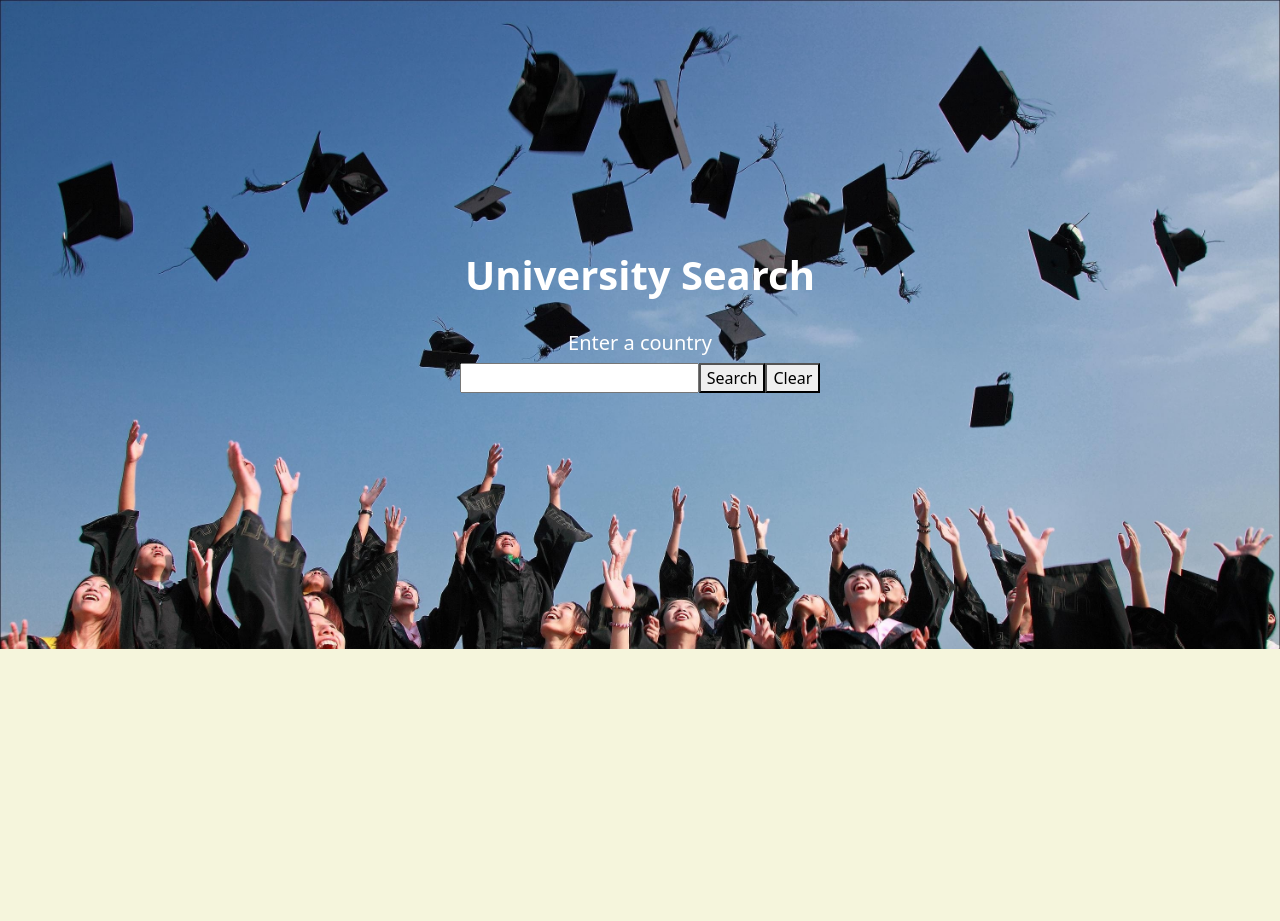
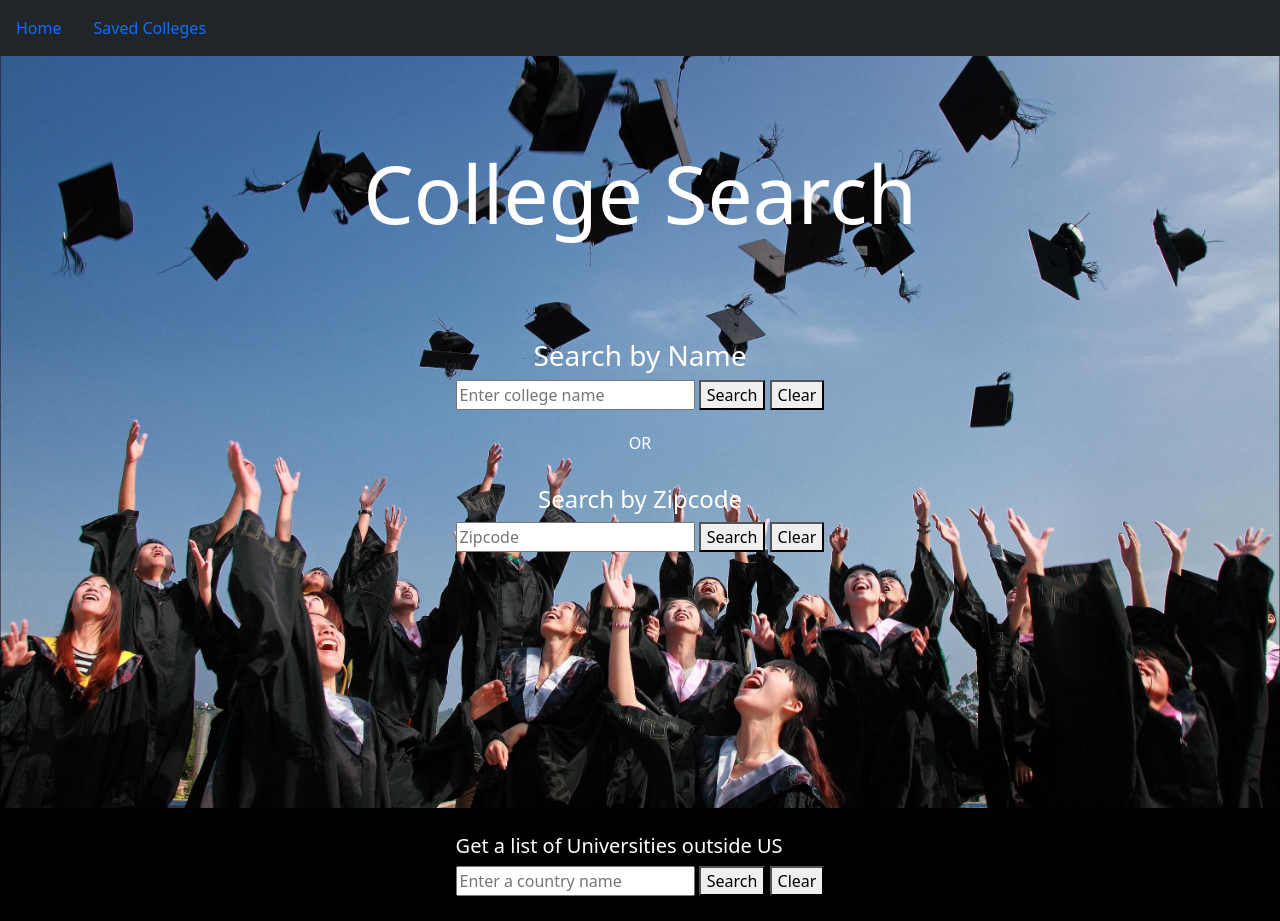
Before and after one commit to anjali-th/Front-End-Project, a plain HTML site: page index.html in a window 1280 px wide. Before the commit the page ends 800 px from the top, so only its background shows below. Drawn offline with nearby package versions, Linux system fonts and the light colour scheme.

Commit message:
Day 2 commit 1

```diff
--- a/app.js
+++ b/app.js
@@ -1,20 +1,18 @@
+//US colleges
 
-const $body=$('body');
 
-const $divMain= $('<div></div>');
-$divMain.addClass('container-xxl text-center');
-$divMain.html('<h1>University Search</h1><br><h5>Enter a country</h5>');
-$body.append($divMain);
 
-const $divInput = $('<div></div>');
-$divInput.addClass('userInput');
-$divInput.html("<input></input>")
-$divMain.append($divInput);
 
-const $btn=$('<button>Search</button>');
-const $btnClr=$('<button>Clear</button>');
-$divInput.append($btn);
-$divInput.append($btnClr);
+
+
+
+
+
+//Outside US
+const $divWorld= $('#world-div');
+const $inputWrld=$('#world-input');
+const $btnWrld=$("#world-search");
+const $btnClrWrld=$("#world-clear");
 
 let resultData;
 
@@ -26,34 +24,31 @@ const get = function(){
     });
 }
 // calling ajax request
-$btn.on('click', () =>{
+$btnWrld.on('click', () =>{
     get();
 })
 
-$('input').on('keypress', (e) =>{
+$inputWrld.on('keypress', (e) =>{
     if (e.key === 'Enter'){
         get();
     }
 })
 
 // clear button
-$btnClr.on('click', () =>{ window.location.reload()});
+$btnClrWrld.on('click', () =>{ window.location.reload()});
 
 // create list of Universities
 function createList(){
 
     const $listContainer = $('<div></div>');
-    $listContainer.addClass('container-sm')
-    $listContainer.insertAfter($btnClr);
+    $listContainer.addClass('container-xxl');
+    $listContainer.appendTo($divWorld);
 
     for ( var index = 0; index<resultData.length; index++){
-
-        if (resultData[index].country == $('input').val()){
-
-        $(`<div>${resultData[index].name}</div>`).appendTo($listContainer);
-        $(`<div><a href= ${resultData[index].web_pages}>${resultData[index].web_pages}</a></div>`).appendTo($listContainer);
-        $('a').on('click', () => { window.open($('a').prop('href'), '_blank')});
-
+        if (resultData[index].country == $inputWrld.val()){
+            $(`<div>${resultData[index].name}</div>`).appendTo($listContainer);
+            $(`<div><a href= ${resultData[index].web_pages}>${resultData[index].web_pages}</a></div>`).appendTo($listContainer);
+            $('a').on('click', () => { window.open($('a').prop('href'))});
         };
     };
 };
--- a/index.html
+++ b/index.html
@@ -6,9 +6,35 @@
     <meta name="viewport" content="width=device-width, initial-scale=1.0">
     <link href="https://cdn.jsdelivr.net/npm/bootstrap@5.1.3/dist/css/bootstrap.min.css" rel="stylesheet" integrity="sha384-1BmE4kWBq78iYhFldvKuhfTAU6auU8tT94WrHftjDbrCEXSU1oBoqyl2QvZ6jIW3" crossorigin="anonymous">
     <link rel="stylesheet" href="style.css">
-    <title>Document</title>
+    <title>Univerity Search</title>
 </head>
 <body>
+    <nav class=" navbar navbar-expand-md bg-dark ">
+        <a class="nav-link" href="#">Home</a>
+        <a class="nav-link" href="#">Saved Colleges</a>
+    </nav>
+    <div id="us-search">
+        <div class="container text-center">
+        <h1 class="display-1">College Search</h1>
+        <h3 >Search by Name</h3>
+        <input type="text" class="input-large mb-4" id="name-input" placeholder="Enter college name">
+        <button id="name-search">Search</button>
+        <button id="name-clear">Clear</button>
+        <h6>OR</h6><br>
+        <h4>Search by Zipcode</h4>
+        <input type="text" class="input-large" id="zipcode-input" placeholder="Zipcode">
+        <button id="zip-search">Search</button>
+        <button id="zip-clear">Clear</button>
+        </div>
+    </div>
+    <div id="world-div" class="container-fluid justify-content-center d-lg-inline-flex ">
+        <div id="world-inner1">
+        <h5>Get a list of Universities outside US</h5>
+        <input type="text" class="input-large" id="world-input" placeholder="Enter a country name">
+        <button id="world-search">Search</button>
+        <button id="world-clear">Clear</button>
+        </div>
+    </div>
     <script src="https://ajax.googleapis.com/ajax/libs/jquery/3.6.0/jquery.min.js"></script>
     <script src="https://cdn.jsdelivr.net/npm/bootstrap@5.1.3/dist/js/bootstrap.bundle.min.js" integrity="sha384-ka7Sk0Gln4gmtz2MlQnikT1wXgYsOg+OMhuP+IlRH9sENBO0LRn5q+8nbTov4+1p" crossorigin="anonymous"></script>
     <script src="app.js"></script>
--- a/style.css
+++ b/style.css
@@ -1,29 +1,37 @@
 body{
-    background-color: beige
+    background: url(/images/graduation.jpg);
+    background-size: 100%;
+    background-repeat: no-repeat;
+}
 
+h1{
+    padding-top: 8%;
+    padding-bottom: 8%;
+    font-weight: 800;
+}
+
+h5{
+    padding-right: 10px;
+    align-self:auto;
+}
+
+#world-div{
+    color: white;
+    background-color: black;
+    padding-top: 2%;
+    padding-bottom: 2%;
+}
+#world-inner{
+    position: absolute;
+}
+
+#us-search{
+    color: white;
+     padding-bottom:20%;
 }
 
 .container-xxl{
-    background: url(/images/graduation.jpg);
-    background-size: 100%;
-    background-repeat: no-repeat;
-    padding-bottom: 20%;
-    border-color: black;
+    background-color: white;
+    color: darkblue;
+    text-align: center;
 }
-
-h1{
-    color: white;
-    padding-top: 20%;
-    font-weight:700;
-}
-h5{
-    color: white;
-}
-
-
-
-.container-sm{
-    background-color: white;
-    padding-inline: auto;
-
-}
```
